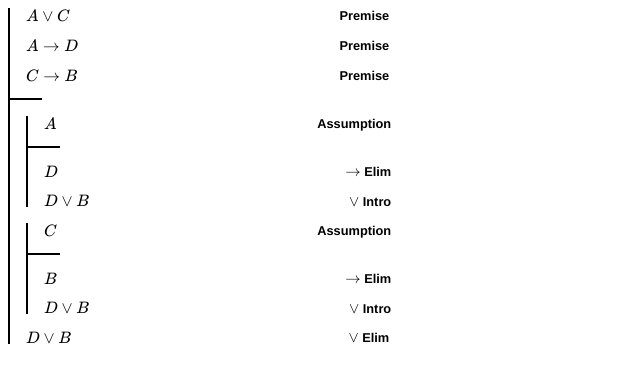
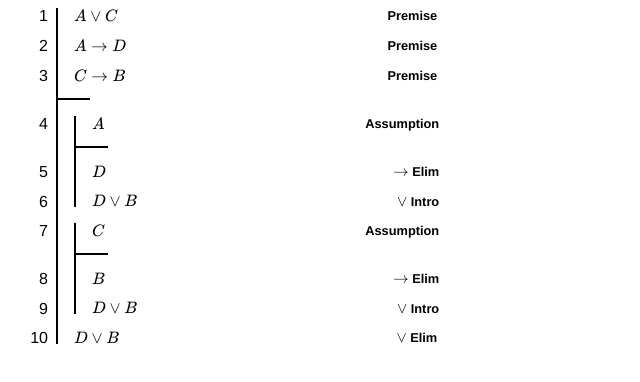
Before and after one commit to wyleyr/fitchtml, a plain HTML site: page mockups/vElim.html in a window 1280 px wide. Shown: the whole page, without its empty margins (0-640 px from the left). Drawn offline with nearby package versions, Linux system fonts and the light colour scheme; some packages are replaced by stand-ins of ours.

Commit message:
mockups/vElim.html: add line numbers

```diff
--- a/mockups/vElim.html
+++ b/mockups/vElim.html
@@ -5,7 +5,7 @@
     My Awesome Proof
   </title>
   <style>
-    #container {width: 30%;}
+    #container {width: 30%; position: relative; padding-left: 3em;}
 
     div.proof {border-left: 2px solid black; width: 100%;}
     div.proof-upper {}
@@ -13,7 +13,9 @@
     div.proof-lower {}
 
     ol.proof-lines {list-style-type: none; padding-left: 1em;}
-    p.proof-line {padding: 0;}
+    p.proof-line {padding: 0; line-height: 1em;}
+    span.line-number {position: absolute; left: 0.5em; width: 2em;
+      font-family: Helvetica, sans-serif; text-align: right;}
     span.formula {font-family: Times, serif; font-weight: normal;}
     span.justification {font-size: 0.8em; font-family: Helvetica, sans-serif; font-weight: bold; float: right;}
 
@@ -29,18 +31,21 @@
 	  <ol class="proof-lines">
 	    <li>
 	      <p class="proof-line">
+		<span class="line-number">1</span>
 		<span class="formula">\(A \lor C\)</span>
 		<span class="justification">Premise</span>
 	      </p>
 	    </li>
 	    <li>
 	      <p class="proof-line">
+		<span class="line-number">2</span>
 		<span class="formula">\(A \to D\)</span>
 		<span class="justification">Premise</span>
 	      </p>
 	    </li>
 	    <li>
 	      <p class="proof-line">
+		<span class="line-number">3</span>
 		<span class="formula">\(C \to B\)</span>
 		<span class="justification">Premise</span>
 	      </p>
@@ -56,6 +61,7 @@
 		  <ol class="proof-lines">
 		    <li>
 		      <p class="proof-line">
+			<span class="line-number">4</span>
 			<span class="formula">\(A\)</span>
 			<span class="justification">Assumption</span>
 		      </p>
@@ -67,12 +73,14 @@
 		  <ol class="proof-lines">
 		    <li>
 		      <p class="proof-line">
+			<span class="line-number">5</span>
 			<span class="formula">\(D\)</span>
 			<span class="justification">\(\to\) Elim</span>
 		      </p>
 		    </li>
 		    <li>
 		      <p class="proof-line">
+			<span class="line-number">6</span>
 			<span class="formula">\(D \lor B\)</span>
 			<span class="justification">\(\lor\) Intro</span>
 		      </p>
@@ -87,6 +95,7 @@
 		  <ol class="proof-lines">
 		    <li>
 		      <p class="proof-line">
+			<span class="line-number">7</span>
 			<span class="formula">\(C\)</span>
 			<span class="justification">Assumption</span>
 		      </p>
@@ -98,12 +107,14 @@
 		  <ol class="proof-lines">
 		    <li>
 		      <p class="proof-line">
+			<span class="line-number">8</span>
 			<span class="formula">\(B\)</span>
 			<span class="justification">\(\to\) Elim</span>
 		      </p>
 		    </li>
 		    <li>
 		      <p class="proof-line">
+			<span class="line-number">9</span>
 			<span class="formula">\(D \lor B\)</span>
 			<span class="justification">\(\lor\) Intro</span>
 		      </p>
@@ -114,6 +125,7 @@
 	    </li>
 	    <li>
 	      <p class="proof-line">
+		<span class="line-number">10</span>
 		<span class="formula">\(D \lor B\)</span>
 		<span class="justification">\(\lor\) Elim</span>
 	      </p>
```
